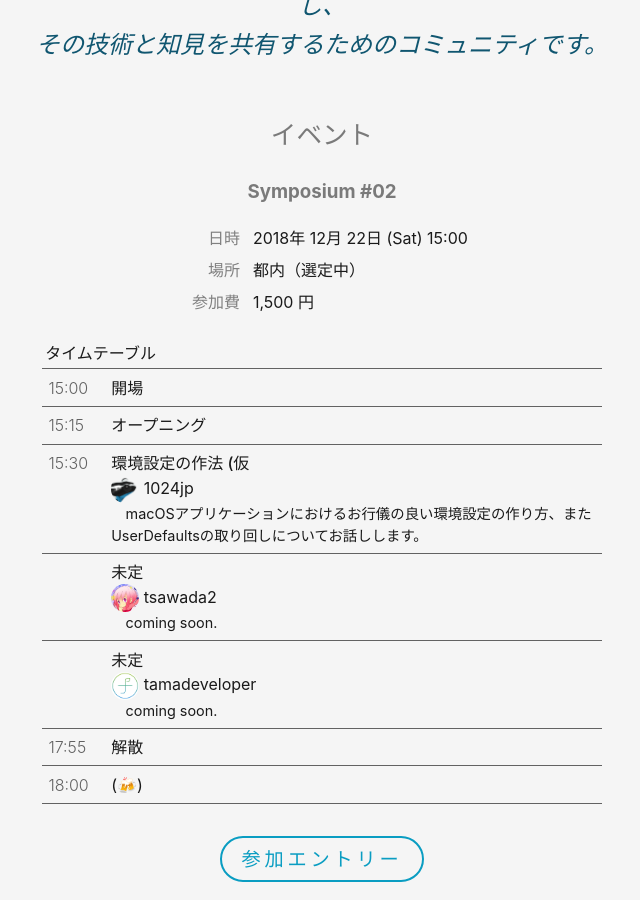
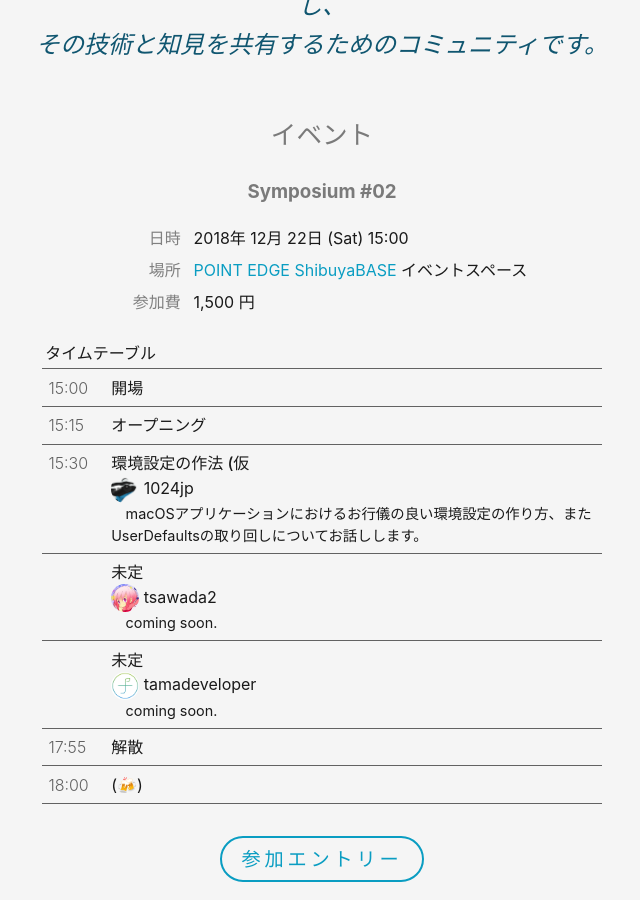
Before and after one commit to macOS-native/macos-native.github.io, a Jekyll site: the page built from index.md, in a window 1280 px wide and 900 px high, scrolled down 464 px. Shown: the whole window, without its empty margins (318-958 px from the left). Built offline with Jekyll 4.4.1, drawn with Linux system fonts in a browser that asks for light colours.

Commit message:
Add location for symposium 02

```diff
--- a/_data/events.yml
+++ b/_data/events.yml
@@ -2,7 +2,10 @@ symposium_02:
   title: "Symposium #02"
   date: 2018-12-22 15:00:00+09:00
   location:
-    name: 都内（選定中）
+    name: POINT EDGE ShibuyaBASE
+    address: 渋谷区渋谷2-22-6 10F
+    room: イベントスペース
+    web: http://pointedge.work/shibuya/
   fee: "1,500 円"
   entry_url: https://macos-native.connpass.com/event/107733/
   timetable:
```
